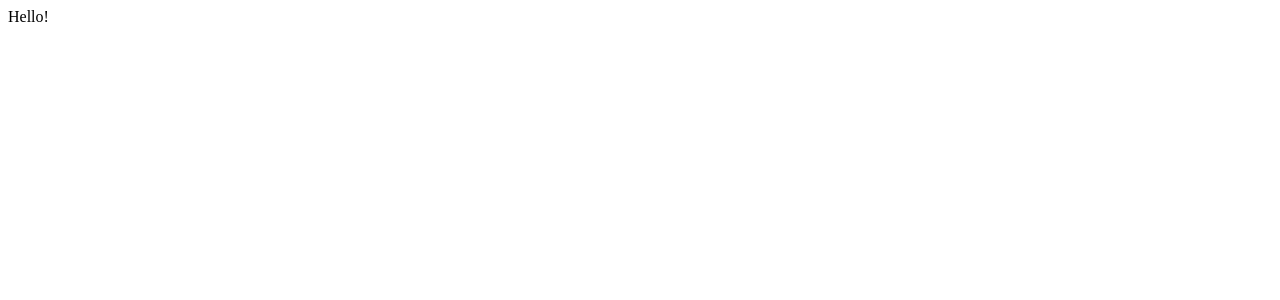
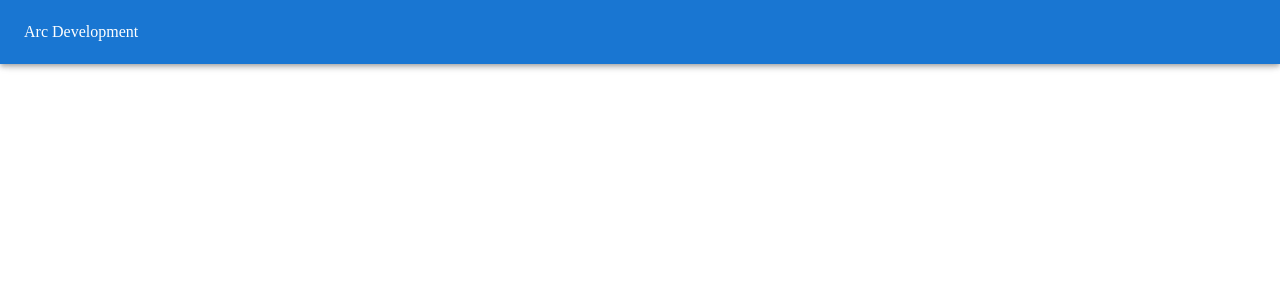
Before and after one commit to gbstorey/react_material_ui_project_1, a React (Create React App) app: page / in a window 1280 px wide. Shown: the top 300 px of the page. Built offline with nearby package versions, Linux system fonts and the light colour scheme.

Commit message:
Create header component and include in app.js

```diff
--- a/src/App.js
+++ b/src/Components/App.js
@@ -1,6 +1,9 @@
+import Header from '../Components/UI/Header';
+
 function App() {
   return (
     <div className="App">
+      <Header />
         Hello!
     </div>
   );
--- /dev/null
+++ b/src/Components/UI/Header.js
@@ -0,0 +1,13 @@
+import React from 'react';
+import AppBar from '@mui/material/AppBar';
+import Toolbar from '@mui/material/Toolbar';
+
+export default function Header(props) {
+    return (
+        <AppBar position="fixed">
+            <Toolbar>
+                Arc Development
+            </Toolbar>
+        </AppBar>
+    );
+}
--- a/src/index.js
+++ b/src/index.js
@@ -1,6 +1,6 @@
 import React from 'react';
 import ReactDOM from 'react-dom/client';
-import App from './App';
+import App from './Components/App';
 
 const root = ReactDOM.createRoot(document.getElementById('root'));
 root.render(
```
